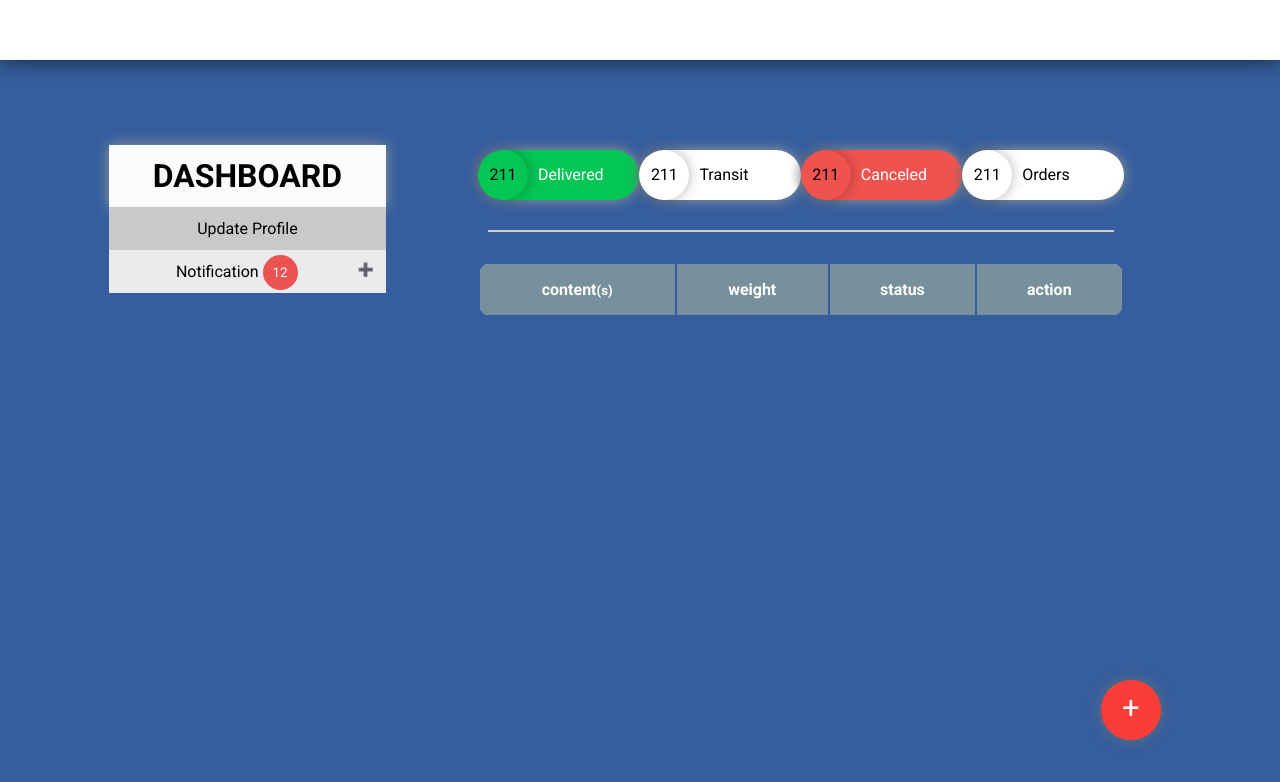
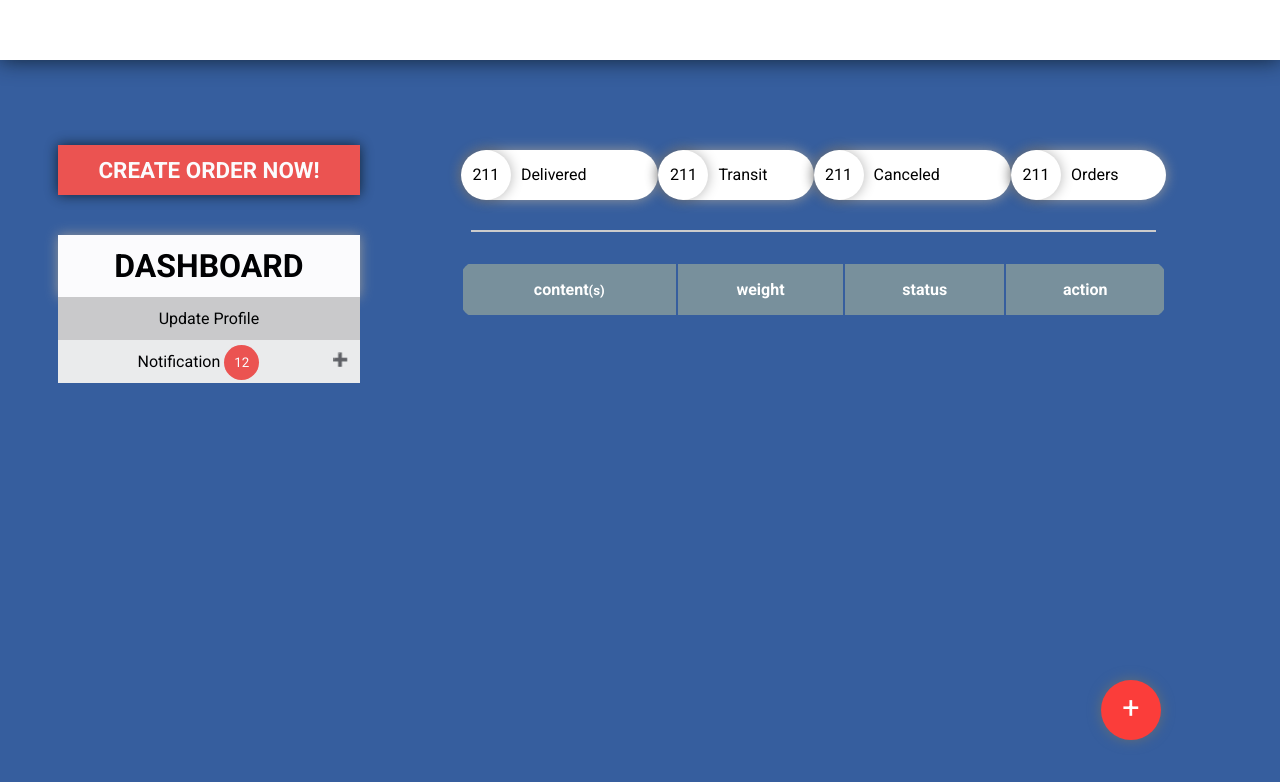
Before and after one commit to emmsdan/parcel-delivery-service, a plain HTML site: page UI/account.html in a window 1280 px wide. Drawn offline with Linux system fonts and the light colour scheme; no server answers.

Commit message:
made order informations more reponsive, and added class to use to be used by api

```diff
--- a/UI/account.html
+++ b/UI/account.html
@@ -13,9 +13,13 @@
     <header data-add-file="header.volt"></header>
     <div class="clear-xx"></div>
     <div class="clear-xx"></div>
-    <main class="boxes w90p">
+    <main class="boxes w98p center">
       <div class="b-3 card">
         <nav class="side">
+          <a href="orderCreate.html" class="headerBtn red white-text"> Create Order Now!</a>
+
+          <div class="clear-xx"></div>
+
           <a href="" class="header"> Dashboard</a>
           <a href="" class=""> Update Profile   </a>
           <a href="#" class="collapsible"> Notification <small class="circle red">12</small></a>
@@ -32,27 +36,27 @@
 
       <div class="b-7 b-t-8" data-view="app-view">
         <div class="boxes">
-          <div class="b-3 b-t-5">
-            <div class="chip green">
-              <p class="figure">211</p>
+          <div class="b-3-5 b-t-5">
+            <div class="chip">
+              <p class="figure totalDelivered">211</p>
               Delivered
             </div>
           </div>
-          <div class="b-3 b-t-5">
+          <div class="b-2-5 b-t-5">
               <div class="chip">
-                <p class="figure">211</p>
+                <p class="figure totalTransit">211</p>
                 Transit
               </div>
           </div>
-          <div class="b-3 b-t-5">
-                <div class="chip red">
-                  <p class="figure">211</p>
+          <div class="b-3-5 b-t-5">
+                <div class="chip">
+                  <p class="figure totalCanceled">211</p>
                   Canceled
                 </div>
           </div>
-          <div class="b-3 b-t-5">
-              <div class="chip white">
-                <p class="figure">211</p>
+          <div class="b-2-5 b-t-5">
+              <div class="chip">
+                <p class="figure totalOrders">211</p>
                 Orders
               </div>
         </div>
```
